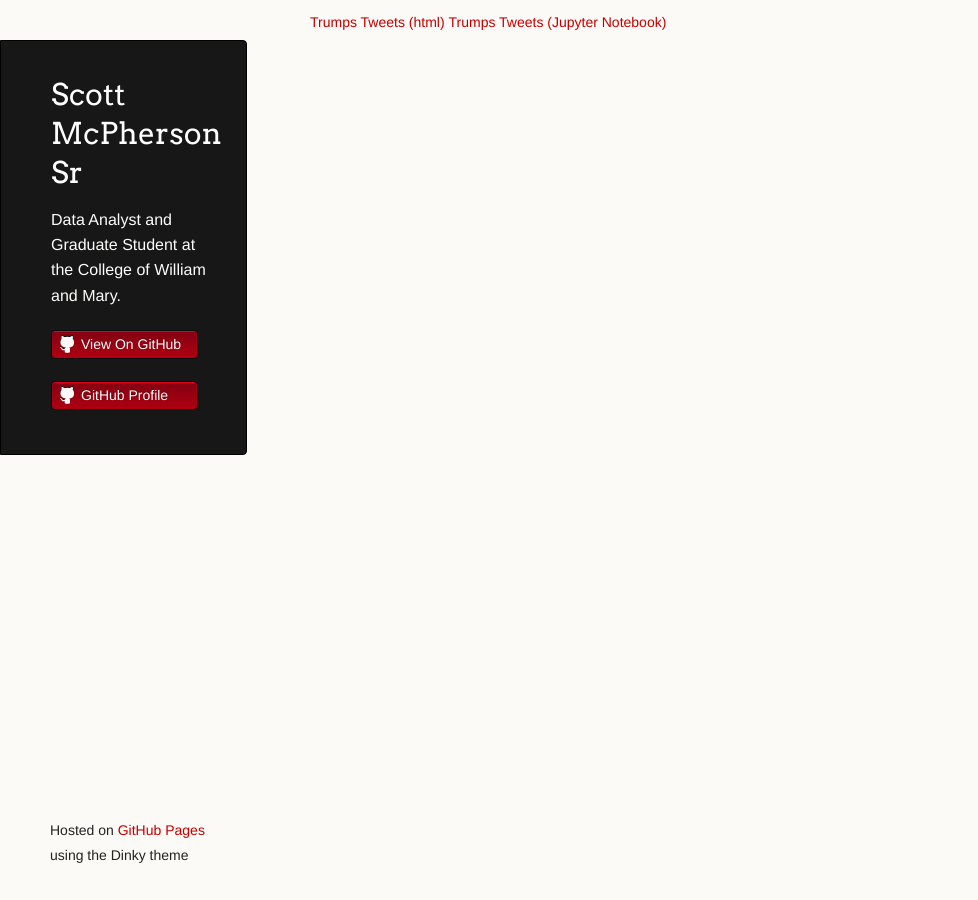
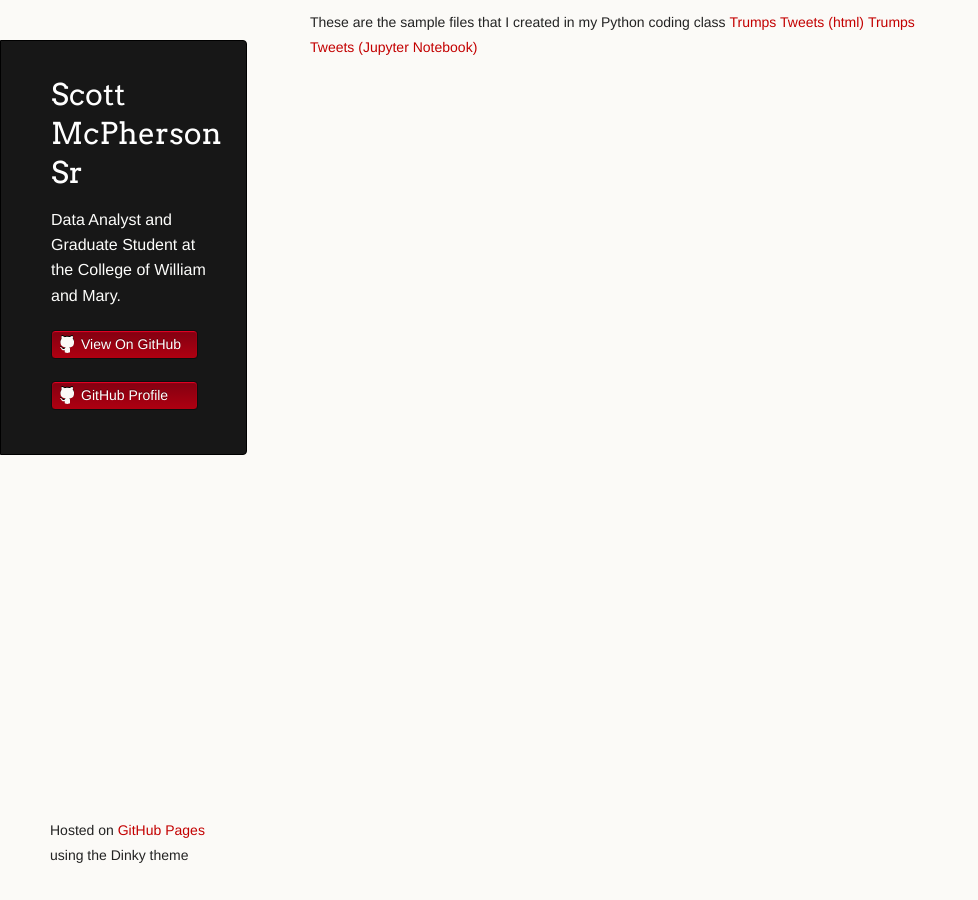
Before and after one commit to swmcpherson19/swmcpherson19.github.io, a Jekyll site: the page built from trumpstweets/index.md, in a window 1280 px wide. Shown: the whole page, without its empty margins (0-978 px from the left). Built offline with Jekyll 4.4.1, drawn with Linux system fonts in a browser that asks for light colours; our own code applies the rules of GitHub Pages for plain Markdown files.

Commit message:
Update index.md

```diff
--- a/trumpstweets/index.md
+++ b/trumpstweets/index.md
@@ -1,2 +1,3 @@
+These are the sample files that I created in my Python coding class
 [Trumps Tweets (html)](/M5 Trumps Tweets.html)
 [Trumps Tweets (Jupyter Notebook)](/M5 Trumps Tweets.ipynb)
```
